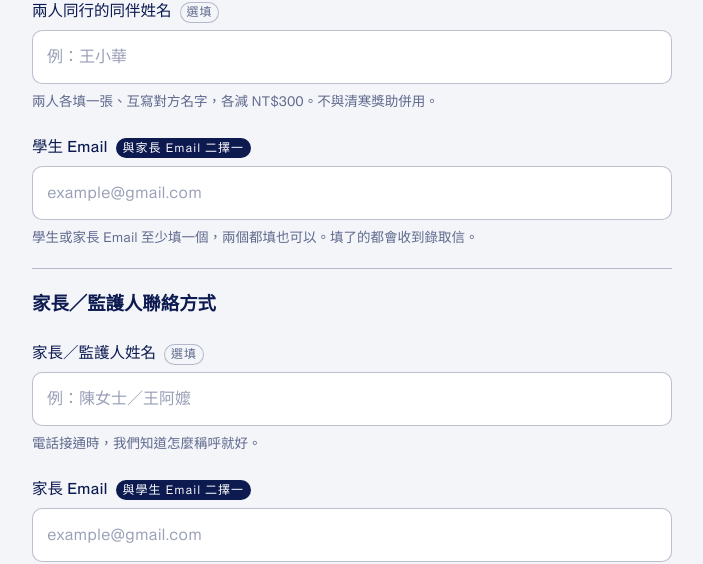
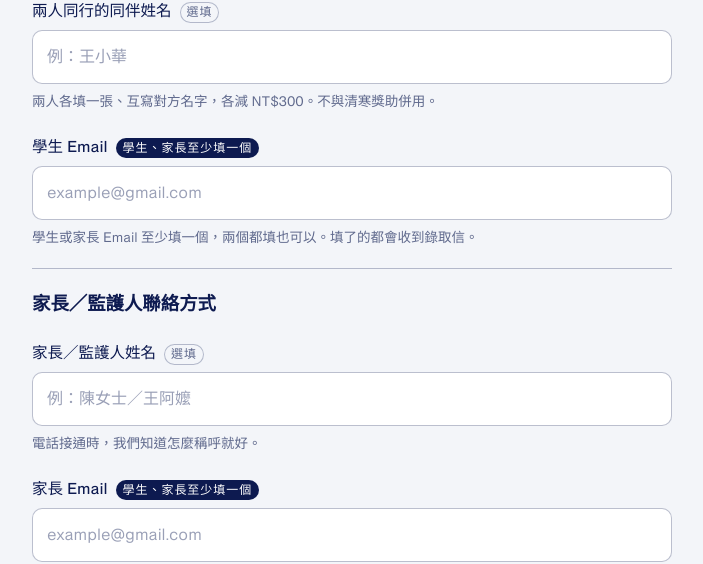
Before and after one commit to Lucassuc/senior-fitness, a plain HTML site: page course.html in a window 1280 px wide. Shown: the part 5393-5957 px from the top of the page, without its empty margins (288-991 px from the left). Drawn offline with Linux system fonts and the light colour scheme.

Commit message:
報名表：Email 標籤從「二擇一」改為「學生、家長至少填一個」
兩個都填也可以，「二擇一」會讓人以為只能填一個。

Co-Authored-By: Claude Opus 5.5 <noreply@anthropic.com>

```diff
--- a/course.html
+++ b/course.html
@@ -393,7 +393,7 @@
       </div>
 
       <div class="field">
-        <label for="a-contact"><span data-en="Student's email">學生 Email</span> <span class="req" aria-hidden="true" data-en="this or parent's">與家長 Email 二擇一</span></label>
+        <label for="a-contact"><span data-en="Student's email">學生 Email</span> <span class="req" aria-hidden="true" data-en="at least one of the two">學生、家長至少填一個</span></label>
         <input id="a-contact" name="student_email" type="email" autocomplete="email"
                placeholder="example@gmail.com" data-en-ph="example@gmail.com" aria-describedby="ea-contact ha-contact">
         <p class="hint" id="ha-contact" data-en="Fill in this one, the parent's, or both. Every address you leave gets the acceptance email.">學生或家長 Email 至少填一個，兩個都填也可以。填了的都會收到錄取信。</p>
@@ -409,7 +409,7 @@
       </div>
 
       <div class="field">
-        <label for="a-pmail"><span data-en="Parent or guardian's email">家長 Email</span> <span class="req" aria-hidden="true" data-en="this or student's">與學生 Email 二擇一</span></label>
+        <label for="a-pmail"><span data-en="Parent or guardian's email">家長 Email</span> <span class="req" aria-hidden="true" data-en="at least one of the two">學生、家長至少填一個</span></label>
         <input id="a-pmail" name="parent_email" type="email" autocomplete="email"
                placeholder="example@gmail.com" data-en-ph="example@gmail.com" aria-describedby="ea-pmail ha-pmail">
         <p class="hint" id="ha-pmail" data-en="Fill in this one, the student's, or both.">學生或家長 Email 至少填一個。</p>
```
